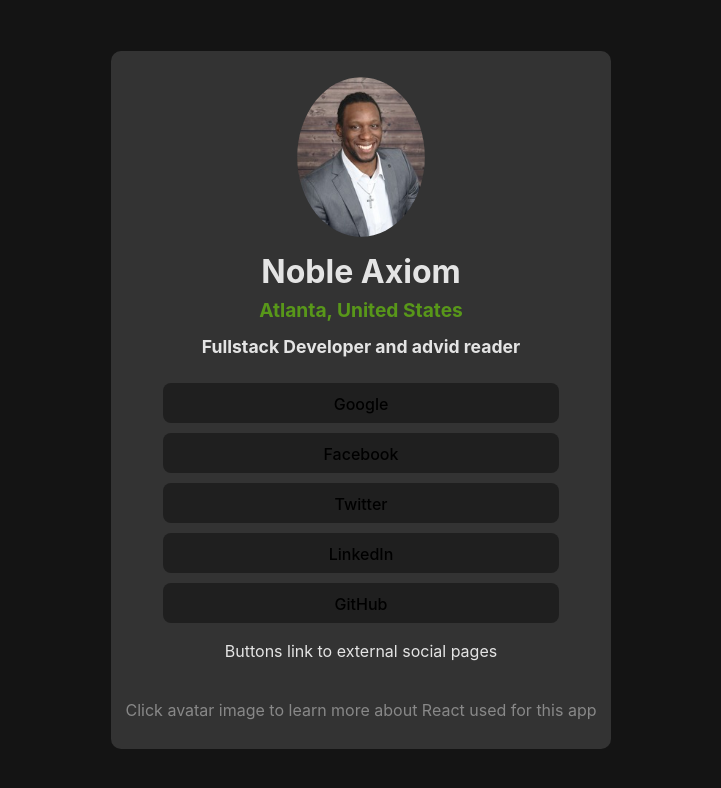
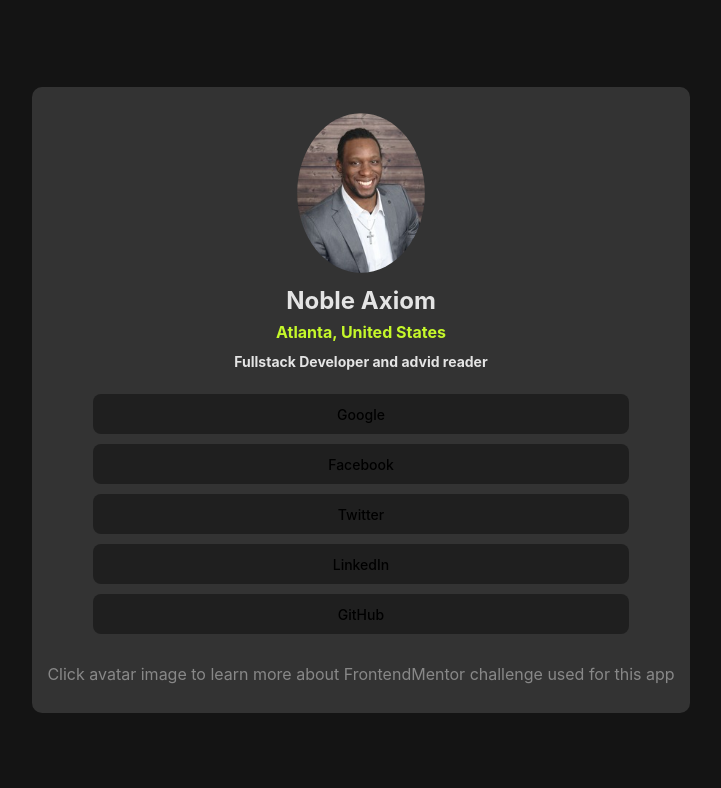
Before and after one commit to NobleAxiom/Social-links-profile, a React (Vite) app: page / in a window 1280 px wide. Shown: the top 788 px of the page, without its empty margins (279-1000 px from the left). Built offline with nearby package versions, Linux system fonts and the light colour scheme.

Commit message:
paragrahps changed to 14px & extra & removed

```diff
--- a/src/App.jsx
+++ b/src/App.jsx
@@ -7,7 +7,10 @@ function App() {
     <>
       <div className="form">
         <div>
-          <a href="https://react.dev" target="_blank">
+          <a
+            href="https://www.frontendmentor.io/challenges/social-links-profile-UG32l9m6dQ"
+            target="_blank"
+          >
             <img src={avatarImage} className="avatar" alt="Avatar Image" />
           </a>
         </div>
@@ -18,7 +21,8 @@ function App() {
         <Buttons />
 
         <p className="read-intructions">
-          Click avatar image to learn more about React used for this app
+          Click avatar image to learn more about FrontendMentor challenge used
+          for this app
         </p>
       </div>
     </>
--- a/src/components/Buttons.jsx
+++ b/src/components/Buttons.jsx
@@ -34,8 +34,6 @@ const Buttons = () => {
       <button onClick={() => (window.location.href = "https://www.github.com")}>
         GitHub
       </button>
-
-      <p>Buttons link to external social pages</p>
     </div>
   );
 };
--- a/src/css/App.css
+++ b/src/css/App.css
@@ -35,17 +35,17 @@
 }
 
 h1 {
-  font-size: 2em;
+  font-size: 1.5em;
   line-height: 0.1;
 }
 
 h2 {
-  font-size: 1.2em;
-  color: rgba(128, 255, 0, 0.495);
+  font-size: 1em;
+  color: hsl(75, 94%, 57%);
   line-height: 0.1;
 }
 
 h3 {
-  font-size: 1.1em;
+  font-size: 14px;
   line-height: 0.1;
 }
--- a/src/css/Buttons.css
+++ b/src/css/Buttons.css
@@ -16,7 +16,7 @@ button {
   border-radius: 8px;
   border: 1px solid transparent;
   padding: 0.6em 1.2em;
-  font-size: 1em;
+  font-size: 14px;
   font-weight: 500;
   font-family: inherit;
   background-color: hsl(0, 0%, 12%);
```
